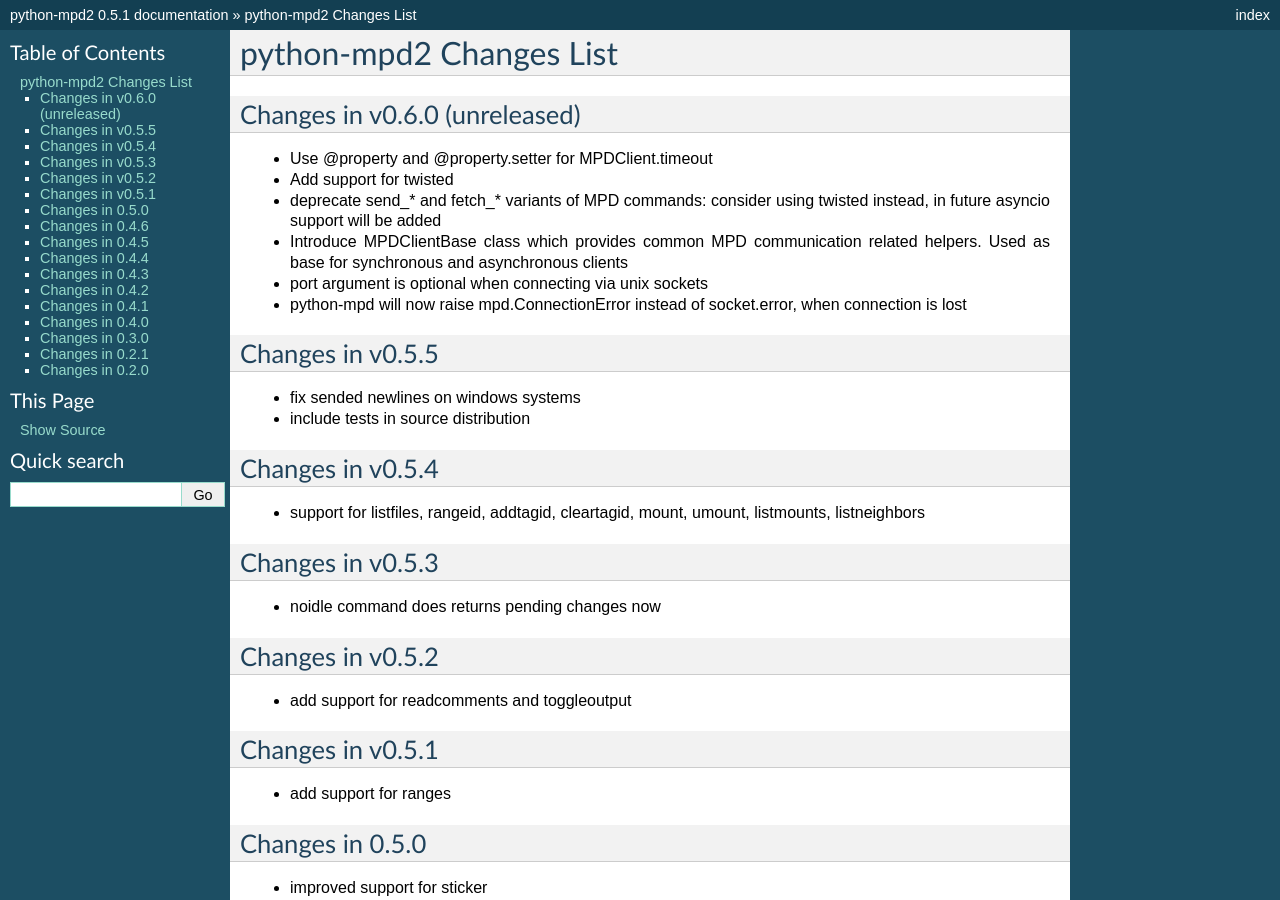
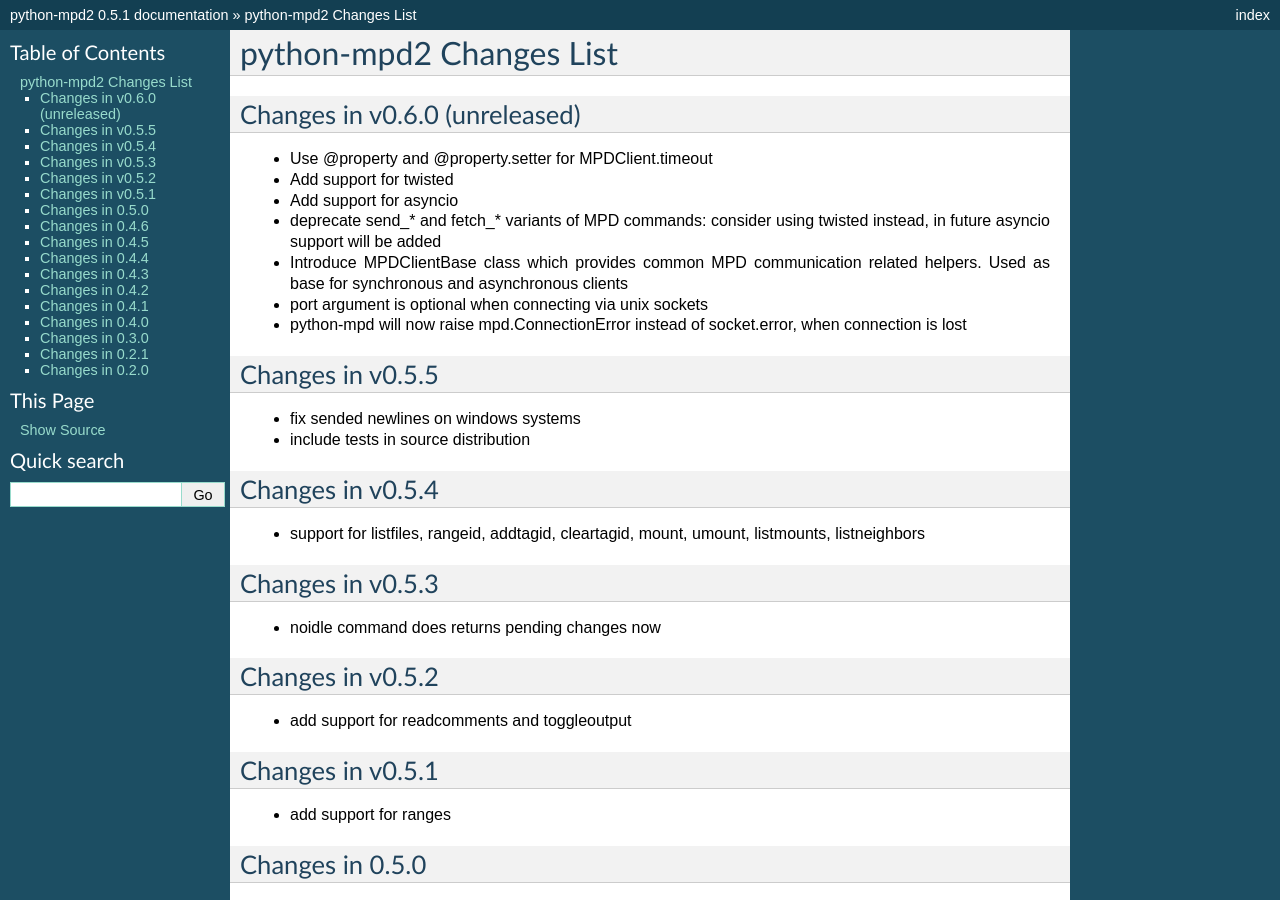
Before and after one commit to Mic92/python-mpd2, a Sphinx documentation site: the page built from doc/changes.rst, in a window 1280 px wide and 900 px high. Built offline with Sphinx 7.4.7, drawn with Linux system fonts in a browser that asks for light colours.

Commit message:
doc/changes: mention async io support

```diff
--- a/doc/changes.rst
+++ b/doc/changes.rst
@@ -6,6 +6,7 @@ Changes in v0.6.0 (unreleased)
 
 * Use @property and @property.setter for MPDClient.timeout
 * Add support for twisted
+* Add support for asyncio
 * deprecate send_* and fetch_* variants of MPD commands:
   consider using twisted instead, in future asyncio support will be added
 * Introduce MPDClientBase class which provides common MPD communication related
```
